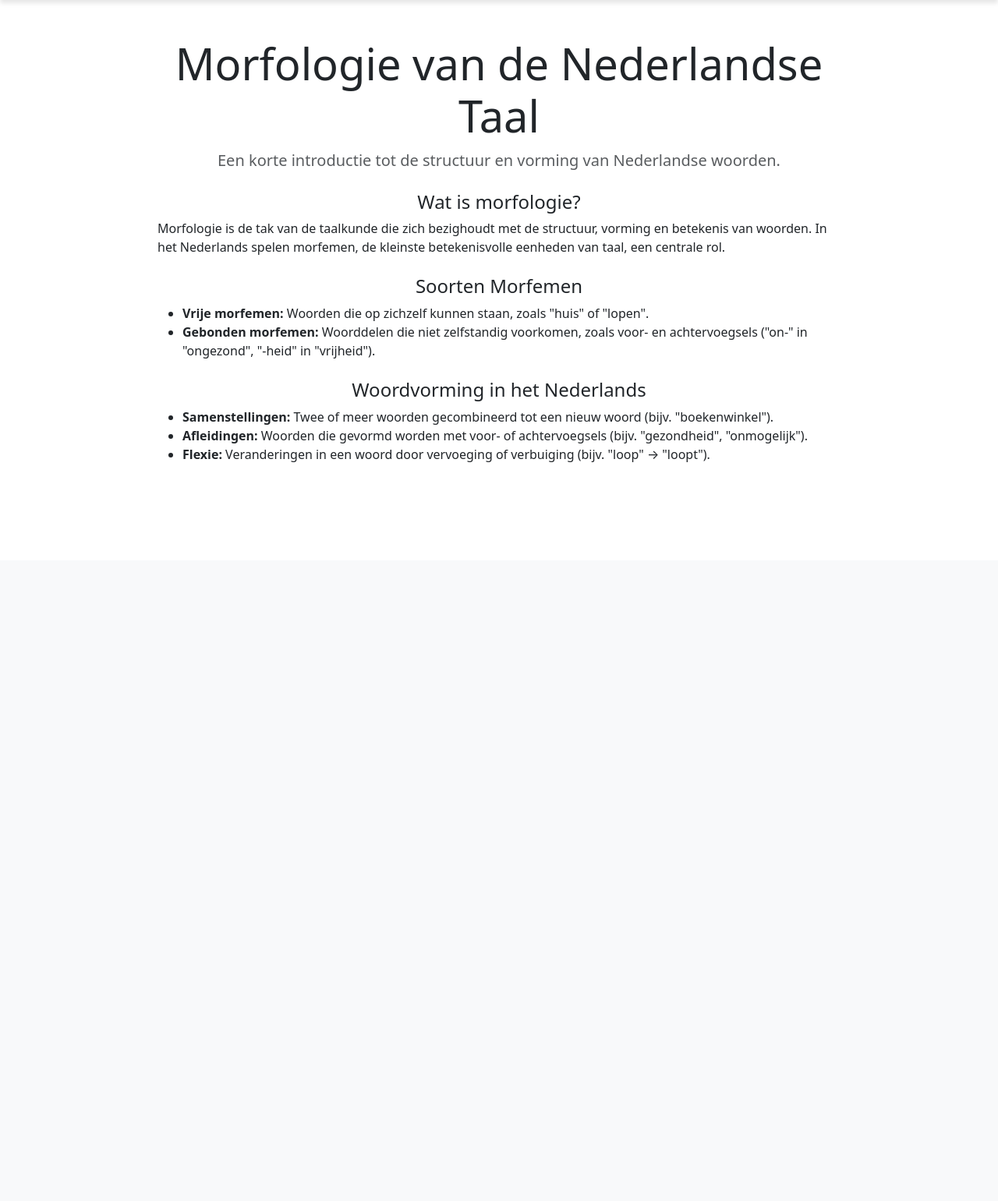
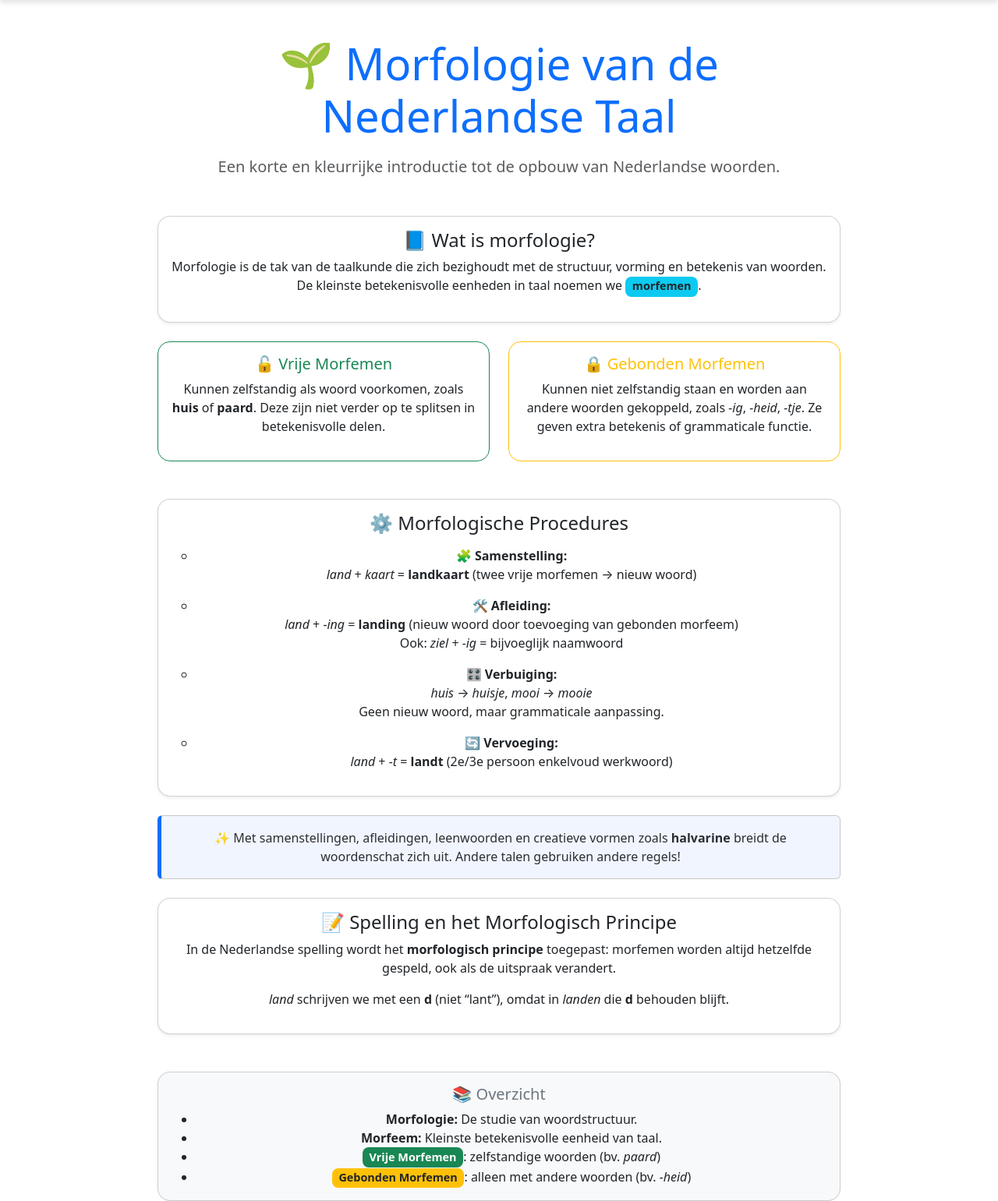
Before and after one commit to teauteau/morphology, a Django app: page /summary/ in a window 1280 px wide. Shown: the part 81-1622 px from the top of the page at 78% size. Before the commit the page ends 674 px from the top, so only its background shows below. Run offline with Django 5.2, Linux system fonts and the light colour scheme.

Commit message:
pretty summary page + fixed FAQs

```diff
--- a/MorphoAi/webapp/templates/webapp/base.html
+++ b/MorphoAi/webapp/templates/webapp/base.html
@@ -50,8 +50,8 @@
     <main class="container-fluid text-center">
         {% block content %}{% endblock %}
     </main>
-    <!-- <script src="https://cdn.jsdelivr.net/npm/bootstrap@5.3.0/dist/js/bootstrap.bundle.min.js"></script> -->
-    <!-- <script src="https://cdn.jsdelivr.net/npm/bootstrap@5.3.3/dist/js/bootstrap.bundle.min.js"></script> -->
+    <script src="https://cdn.jsdelivr.net/npm/bootstrap@5.3.0/dist/js/bootstrap.bundle.min.js"></script>
+    <script src="https://cdn.jsdelivr.net/npm/bootstrap@5.3.3/dist/js/bootstrap.bundle.min.js"></script>
 
 
 
--- a/MorphoAi/webapp/templates/webapp/summary.html
+++ b/MorphoAi/webapp/templates/webapp/summary.html
@@ -1,30 +1,132 @@
 {% extends 'webapp/base.html' %}
 {% block title %}Summary - MorKI{% endblock %}
 {% block content %}
-<div class="container mt-5">
-    <h1 class="display-4 text-center">Morfologie van de Nederlandse Taal</h1>
-    <p class="lead text-muted text-center">Een korte introductie tot de structuur en vorming van Nederlandse woorden.</p>
 
-    <div class="mt-4">
-        <h2 class="h4">Wat is morfologie?</h2>
-        <p style=" text-align: left;">Morfologie is de tak van de taalkunde die zich bezighoudt met de structuur, vorming en betekenis van woorden. In het Nederlands spelen morfemen, de kleinste betekenisvolle eenheden van taal, een centrale rol.</p>
+<style>
+    /* Animations and styling */
+    .fade-in {
+        opacity: 0;
+        transform: translateY(20px);
+        animation: fadeInUp 0.8s ease-out forwards;
+    }
+
+    @keyframes fadeInUp {
+        to {
+            opacity: 1;
+            transform: translateY(0);
+        }
+    }
+
+    .card {
+        border-radius: 1rem;
+        transition: box-shadow 0.3s ease;
+    }
+
+    .card:hover {
+        box-shadow: 0 0.75rem 1.5rem rgba(0, 0, 0, 0.1);
+    }
+
+    .badge {
+        font-size: 0.9rem;
+        padding: 0.4em 0.6em;
+        border-radius: 0.5rem;
+    }
+
+    .alert-secondary {
+        border-left: 5px solid #0d6efd;
+        background-color: #f1f5ff;
+    }
+
+    .text-highlight {
+        color: #0d6efd;
+        font-weight: bold;
+    }
+
+    .list-style-circle li {
+        list-style-type: circle;
+    }
+</style>
+
+<div class="container mt-5 fade-in">
+    <h1 class="display-4 text-center text-primary mb-3">🌱 Morfologie van de Nederlandse Taal</h1>
+    <p class="lead text-muted text-center mb-5">Een korte en kleurrijke introductie tot de opbouw van Nederlandse woorden.</p>
+
+    <div class="card shadow-sm mb-4">
+        <div class="card-body">
+            <h2 class="h4">📘 Wat is morfologie?</h2>
+            <p>Morfologie is de tak van de taalkunde die zich bezighoudt met de structuur, vorming en betekenis van woorden.
+            De kleinste betekenisvolle eenheden in taal noemen we <span class="badge bg-info text-dark">morfemen</span>.</p>
+        </div>
     </div>
 
-    <div class="mt-4">
-        <h2 class="h4">Soorten Morfemen</h2>
-        <ul >
-            <li style=" text-align: left;"><strong>Vrije morfemen:</strong> Woorden die op zichzelf kunnen staan, zoals "huis" of "lopen".</li>
-            <li style=" text-align: left;"><strong>Gebonden morfemen:</strong> Woorddelen die niet zelfstandig voorkomen, zoals voor- en achtervoegsels ("on-" in "ongezond", "-heid" in "vrijheid").</li>
-        </ul>
+    <div class="row g-4">
+        <div class="col-md-6 fade-in">
+            <div class="card border-success h-100">
+                <div class="card-body">
+                    <h2 class="h5 text-success">🔓 Vrije Morfemen</h2>
+                    <p>Kunnen zelfstandig als woord voorkomen, zoals <strong>huis</strong> of <strong>paard</strong>. Deze zijn niet verder op te splitsen in betekenisvolle delen.</p>
+                </div>
+            </div>
+        </div>
+        <div class="col-md-6 fade-in">
+            <div class="card border-warning h-100">
+                <div class="card-body">
+                    <h2 class="h5 text-warning">🔒 Gebonden Morfemen</h2>
+                    <p>Kunnen niet zelfstandig staan en worden aan andere woorden gekoppeld, zoals <em>-ig</em>, <em>-heid</em>, <em>-tje</em>. Ze geven extra betekenis of grammaticale functie.</p>
+                </div>
+            </div>
+        </div>
     </div>
 
-    <div class="mt-4">
-        <h2 class="h4">Woordvorming in het Nederlands</h2>
-        <ul >
-            <li style=" text-align: left;"><strong>Samenstellingen:</strong> Twee of meer woorden gecombineerd tot een nieuw woord (bijv. "boekenwinkel").</li>
-            <li style=" text-align: left;"><strong>Afleidingen:</strong> Woorden die gevormd worden met voor- of achtervoegsels (bijv. "gezondheid", "onmogelijk").</li>
-            <li style=" text-align: left;"><strong>Flexie:</strong> Veranderingen in een woord door vervoeging of verbuiging (bijv. "loop" → "loopt").</li>
-        </ul>
+    <div class="card shadow-sm mt-5 mb-4 fade-in">
+        <div class="card-body">
+            <h2 class="h4">⚙️ Morfologische Procedures</h2>
+            <ol class="mt-3 list-style-circle">
+                <li class="mb-3">
+                    <strong>🧩 Samenstelling:</strong><br>
+                    <em>land</em> + <em>kaart</em> = <strong>landkaart</strong> (twee vrije morfemen → nieuw woord)
+                </li>
+                <li class="mb-3">
+                    <strong>🛠️ Afleiding:</strong><br>
+                    <em>land</em> + <em>-ing</em> = <strong>landing</strong> (nieuw woord door toevoeging van gebonden morfeem)<br>
+                    Ook: <em>ziel</em> + <em>-ig</em> = bijvoeglijk naamwoord
+                </li>
+                <li class="mb-3">
+                    <strong>🎛️ Verbuiging:</strong><br>
+                    <em>huis</em> → <em>huisje</em>, <em>mooi</em> → <em>mooie</em><br>
+                    Geen nieuw woord, maar grammaticale aanpassing.
+                </li>
+                <li class="mb-3">
+                    <strong>🔄 Vervoeging:</strong><br>
+                    <em>land</em> + <em>-t</em> = <strong>landt</strong> (2e/3e persoon enkelvoud werkwoord)
+                </li>
+            </ol>
+        </div>
+    </div>
+
+    <div class="alert alert-secondary fade-in">
+        ✨ Met samenstellingen, afleidingen, leenwoorden en creatieve vormen zoals <strong>halvarine</strong> breidt de woordenschat zich uit.
+        Andere talen gebruiken andere regels!
+    </div>
+
+    <div class="card mt-4 shadow-sm fade-in">
+        <div class="card-body">
+            <h2 class="h4">📝 Spelling en het Morfologisch Principe</h2>
+            <p>In de Nederlandse spelling wordt het <strong>morfologisch principe</strong> toegepast: morfemen worden altijd hetzelfde gespeld, ook als de uitspraak verandert.</p>
+            <p><em>land</em> schrijven we met een <strong>d</strong> (niet “lant”), omdat in <em>landen</em> die <strong>d</strong> behouden blijft.</p>
+        </div>
+    </div>
+
+    <div class="card mt-5 bg-light fade-in">
+        <div class="card-body">
+            <h2 class="h5 text-secondary">📚 Overzicht</h2>
+            <ul class="mb-0">
+                <li><strong>Morfologie:</strong> De studie van woordstructuur.</li>
+                <li><strong>Morfeem:</strong> Kleinste betekenisvolle eenheid van taal.</li>
+                <li><span class="badge bg-success">Vrije Morfemen</span>: zelfstandige woorden (bv. <em>paard</em>)</li>
+                <li><span class="badge bg-warning text-dark">Gebonden Morfemen</span>: alleen met andere woorden (bv. <em>-heid</em>)</li>
+            </ul>
+        </div>
     </div>
 </div>
 {% endblock %}
--- a/MorphoAi/webapp/utils.py
+++ b/MorphoAi/webapp/utils.py
@@ -1,12 +1,12 @@
 from google import genai
-from .keys import gemini_API_key
+from .keys import gemini_API_KEY
 import json
 import re
 import random
 import spacy
 
 
-client = genai.Client(api_key=gemini_API_key)
+client = genai.Client(api_key='gemini_API_KEY')
 model = "gemini-2.0-flash"
 
 def generate_text(prompt):
```
Also changed, not shown: MorphoAi/webapp/templates/webapp/help.html (+23 -16 lines).
